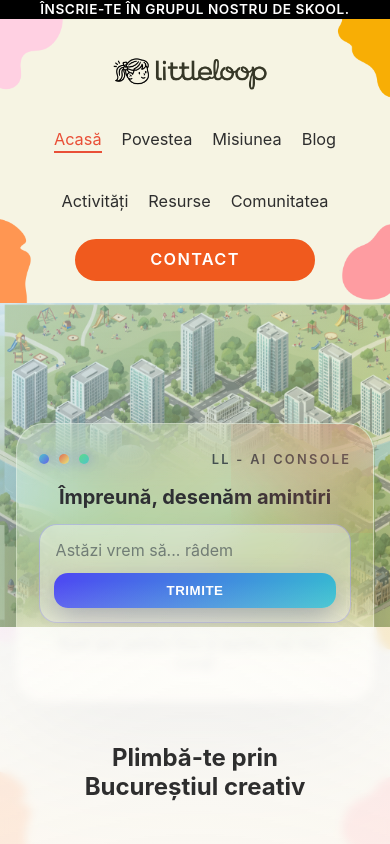
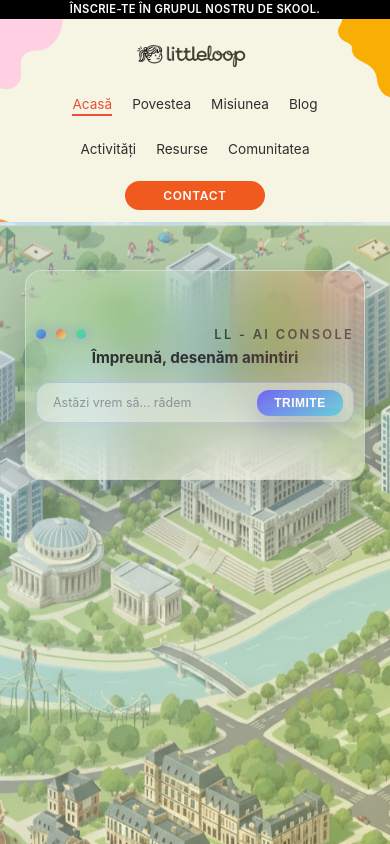
Before and after one commit to elon-usk/little-loop, a React (Vite) app: page / in a window 390 px wide. Shown: the top 844 px of the page. Built offline with nearby package versions, Linux system fonts and the light colour scheme; no server answers; a web font is replaced by a local one.

Commit message:
prettier2

```diff
--- a/src/pages/Home.jsx
+++ b/src/pages/Home.jsx
@@ -151,9 +151,6 @@ export default function Home() {
                 Trimite
               </button>
             </form>
-            <p className="hero-helper">
-              Sunt aici pentru tine și pentru cei mici, curaj!
-            </p>
           </div>
         </div>
       </header>
--- a/src/styles.css
+++ b/src/styles.css
@@ -382,14 +382,14 @@ img {
 .hero-overlay {
   position: relative;
   margin: 0 auto;
-  width: min(92%, 620px);
+  width: clamp(320px, 45vw, 620px);
   padding: 32px clamp(24px, 5vw, 36px);
   border-radius: 28px;
   border: 1px solid rgba(255, 255, 255, 0.35);
   background: linear-gradient(
     135deg,
-    rgba(255, 255, 255, 0.22),
-    rgba(255, 255, 255, 0.08)
+    rgba(255, 255, 255, 0.18),
+    rgba(255, 255, 255, 0.06)
   );
   box-shadow: 0 40px 120px rgba(18, 32, 60, 0.35);
   backdrop-filter: blur(26px) saturate(160%);
@@ -547,6 +547,111 @@ img {
   .hero-overlay {
     gap: 20px;
     padding: 28px 22px;
+  }
+}
+@media (max-width: 414px) {
+  body {
+    font-size: 15px;
+  }
+  .container {
+    padding: 16px 14px;
+  }
+  .announcement-bar {
+    font-size: 0.7rem;
+    letter-spacing: 0.03em;
+    padding: 0 8px;
+  }
+  .nav-inner {
+    gap: 10px;
+    padding: 10px 14px;
+    min-height: 48px;
+  }
+  .nav-scrolled .nav-inner {
+    min-height: 40px;
+    padding: 8px 14px;
+  }
+  .brand-logo {
+    height: 34px;
+  }
+  .nav-link {
+    padding: 8px 0;
+    font-size: 0.85rem;
+  }
+  .hero {
+    min-height: 80vh;
+    padding: 48px 0 36px;
+  }
+  .hero-overlay {
+    gap: 8px;
+    padding: 12px 10px;
+    width: min(90%, 340px);
+    border-radius: 16px;
+    box-shadow: 0 18px 50px rgba(18, 32, 60, 0.22);
+    background: linear-gradient(
+      135deg,
+      rgba(255, 255, 255, 0.12),
+      rgba(255, 255, 255, 0.04)
+    );
+    height: min(26vh, 210px);
+    max-height: 210px;
+    min-height: 150px;
+    justify-content: center;
+  }
+  .hero-overlay h1 {
+    font-size: clamp(0.95rem, 3.2vw, 1.1rem);
+    line-height: 1.08;
+  }
+  .hero-chat {
+    padding: 6px 10px;
+    border-radius: 14px;
+    flex-direction: row;
+    align-items: center;
+    gap: 8px;
+    width: 100%;
+  }
+  .hero-chat-input {
+    font-size: 0.78rem;
+    padding: 6px 6px;
+    min-width: 0;
+  }
+  .hero-chat-send {
+    font-size: 0.75rem;
+    padding: 6px 12px;
+    border-radius: 12px;
+    width: auto;
+    min-width: 86px;
+    flex-shrink: 0;
+  }
+  .hero-helper {
+    font-size: 0.75rem;
+    margin-top: 6px;
+  }
+  .nav-cta {
+    padding: 6px 12px;
+    font-size: 0.75rem;
+    letter-spacing: 0.05em;
+    width: auto;
+    min-width: 140px;
+  }
+  .section {
+    padding: 64px 18px;
+  }
+  .map-section,
+  .shop-section {
+    padding: 72px 18px;
+  }
+  .map-copy,
+  .shop-intro {
+    padding: 16px;
+  }
+  h2 {
+    font-size: clamp(1.6rem, 6vw, 2rem);
+  }
+  .lead {
+    font-size: 1rem;
+  }
+  .card .body {
+    padding: 18px;
   }
 }
 .map-section {
```
Also changed, not shown: 36 other files (tests, documents, lock files or other folders).
